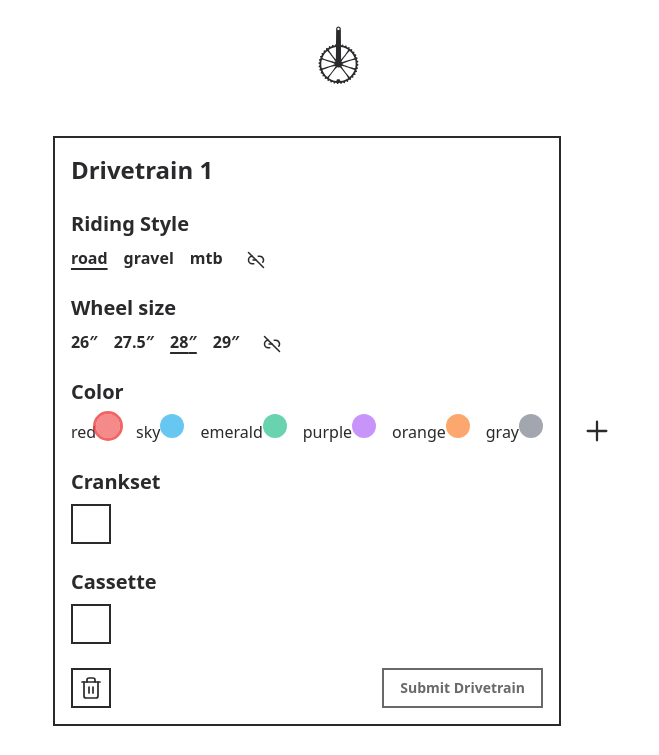
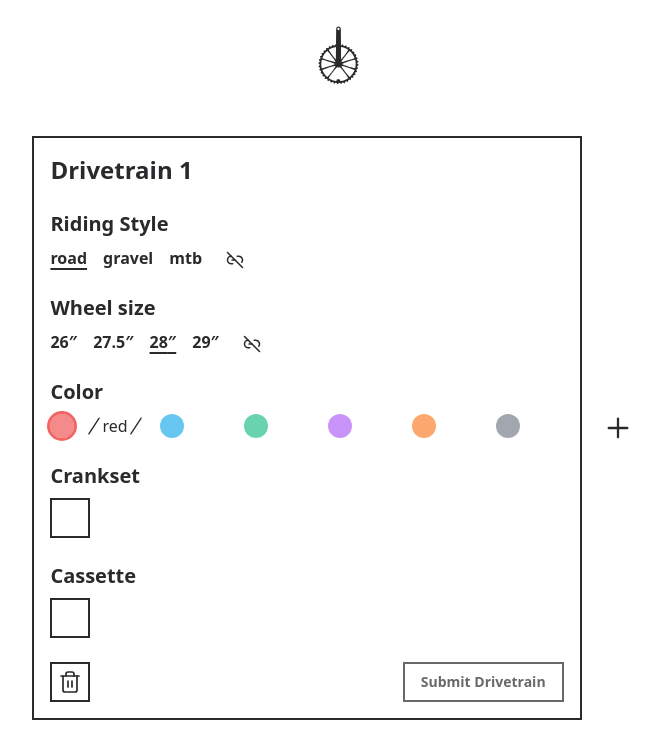
Before and after one commit to dmrtnv/gear-ratios, a React (Vite) app: page / in a window 1280 px wide. Shown: the top 755 px of the page, without its empty margins (301-960 px from the left). Built offline with nearby package versions, Linux system fonts and the light colour scheme.

Commit message:
Implemented TextAccordion in ColorSelect

```diff
--- a/src/components/ColorSelect.tsx
+++ b/src/components/ColorSelect.tsx
@@ -1,5 +1,6 @@
 import { COLORS, Color } from '@/types/Color';
 import React from 'react';
+import { TextAccordion, TextAccordionContent, TextAccordionItem, TextAccordionTrigger } from './TextAccordion';
 
 type ColorSelectProps = {
   color: Color;
@@ -11,10 +12,10 @@ function ColorSelect({ color, setColor }: ColorSelectProps) {
     <fieldset>
       <legend className='mb-2 text-xl font-bold'>Color</legend>
 
-      <div className='flex gap-4'>
+      <TextAccordion defaultOpenItems={[color.name]} className='flex gap-4'>
         {COLORS.map((clr) => (
-          <div key={clr.name}>
-            <label htmlFor={clr.name}>{clr.name}</label>
+          <TextAccordionItem id={clr.name} key={clr.name}>
+            <TextAccordionTrigger asChild>
               <input
                 id={clr.name}
                 style={
@@ -30,9 +31,13 @@ function ColorSelect({ color, setColor }: ColorSelectProps) {
                 name='color'
                 value={clr.name}
               />
-          </div>
+            </TextAccordionTrigger>
+            <TextAccordionContent>
+              <label htmlFor={clr.name}>{clr.name}</label>
+            </TextAccordionContent>
+          </TextAccordionItem>
         ))}
-      </div>
+      </TextAccordion>
     </fieldset>
   );
 }
--- a/src/components/TextAccordion.tsx
+++ b/src/components/TextAccordion.tsx
@@ -2,24 +2,24 @@ import { cn } from '@/lib/utils';
 import _ from 'lodash';
 import { Slash } from 'lucide-react';
 import React, { useCallback, useEffect, useRef, useState } from 'react';
-import { TextAccordionProvider, useTextAccordion } from './TextAccordionContext';
+import { Options, TextAccordionProvider, useTextAccordion } from './TextAccordionContext';
 import { TextAccordionItemProvider, useTextAccordionItem } from './TextAccordionItemContext';
 
 type TextAccordionProps = {
   children: React.ReactNode;
   className?: string;
-  closeAfterMilliseconds?: number;
-  togglableClose?: boolean;
-};
+} & Options;
 
 export function TextAccordion({
   children,
   className = '',
   closeAfterMilliseconds,
-  togglableClose = false,
+  collapsible = false,
+  type = 'single',
+  defaultOpenItems = [],
 }: TextAccordionProps) {
   return (
-    <TextAccordionProvider options={{ closeAfterMilliseconds, togglableClose }}>
+    <TextAccordionProvider options={{ closeAfterMilliseconds, collapsible, type, defaultOpenItems }}>
       <div className={cn('', className)}>{children}</div>
     </TextAccordionProvider>
   );
@@ -36,7 +36,7 @@ export function TextAccordionItem({ id, children, className = '' }: TextAccordio
 
   useEffect(() => {
     registerItem(id);
-  }, []);
+  }, [id, registerItem]);
 
   return (
     <TextAccordionItemProvider id={id}>
@@ -53,7 +53,7 @@ type TextAccordionTriggerProps = {
 };
 
 export function TextAccordionTrigger({ children, action, className = '', asChild = false }: TextAccordionTriggerProps) {
-  const { closeAfterMilliseconds, togglableClose } = useTextAccordion().options;
+  const { closeAfterMilliseconds, collapsible } = useTextAccordion().options;
   const { state, setOpenState, setClosedState } = useTextAccordionItem();
 
   const deboucedSetClosed = useCallback(
@@ -64,7 +64,7 @@ export function TextAccordionTrigger({ children, action, className = '', asChild
   const handleClick = () => {
     if (action) action();
 
-    if (togglableClose) {
+    if (collapsible) {
       if (state === 'closed') setOpenState();
       if (state === 'open') setClosedState();
     } else {
--- a/src/components/TextAccordionContext.tsx
+++ b/src/components/TextAccordionContext.tsx
@@ -15,7 +15,12 @@ type TextAccordionContextProps = {
 
 const TextAccordionContext = createContext<TextAccordionContextProps | undefined>(undefined);
 
-type Options = { closeAfterMilliseconds?: number; togglableClose?: boolean };
+export type Options = {
+  closeAfterMilliseconds?: number;
+  collapsible?: boolean;
+  type?: 'single' | 'multiple';
+  defaultOpenItems?: string[];
+};
 
 type TextAccordionProviderProps = {
   children: React.ReactNode;
@@ -25,6 +30,8 @@ type TextAccordionProviderProps = {
 export function TextAccordionProvider({ children, options }: TextAccordionProviderProps) {
   const [items, setItems] = useState<Item[]>([]);
 
+  console.log(items);
+
   const getItem = (id: string) => {
     return items.find((item) => item.id === id);
   };
@@ -33,7 +40,13 @@ export function TextAccordionProvider({ children, options }: TextAccordionProvid
     if (getItem(id)) return;
 
     const setOpenState = () => {
-      setItems((prevItems) => prevItems.map((item) => (id === item.id ? { ...item, state: 'open' } : item)));
+      setItems((prevItems) =>
+        prevItems.map((item) =>
+          id === item.id
+            ? { ...item, state: 'open' }
+            : { ...item, ...(options.type === 'single' && { state: 'closed' }) },
+        ),
+      );
     };
 
     const setClosedState = () => {
@@ -44,7 +57,7 @@ export function TextAccordionProvider({ children, options }: TextAccordionProvid
       ...items,
       {
         id,
-        state: 'closed',
+        state: options.defaultOpenItems?.includes(id) ? 'open' : 'closed',
         setOpenState,
         setClosedState,
       },
```
Lines whose indentation alone changed are shown as unchanged.
